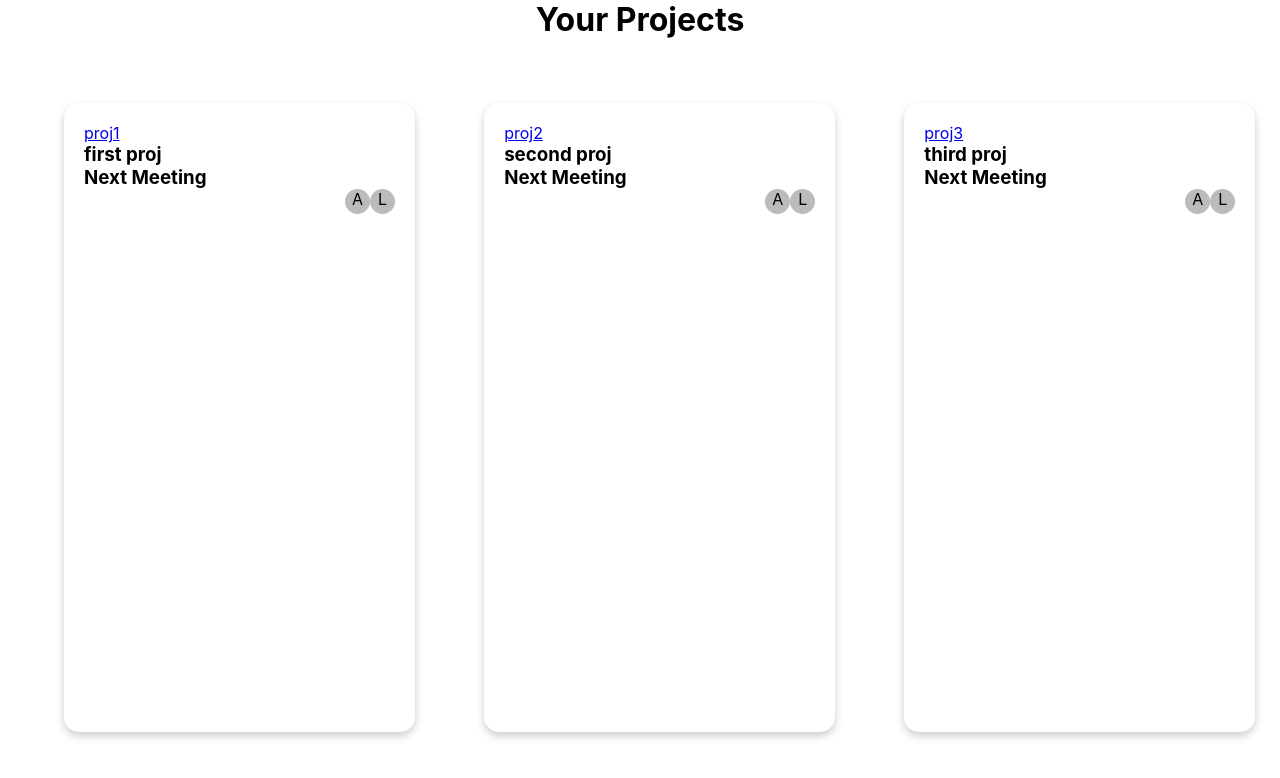
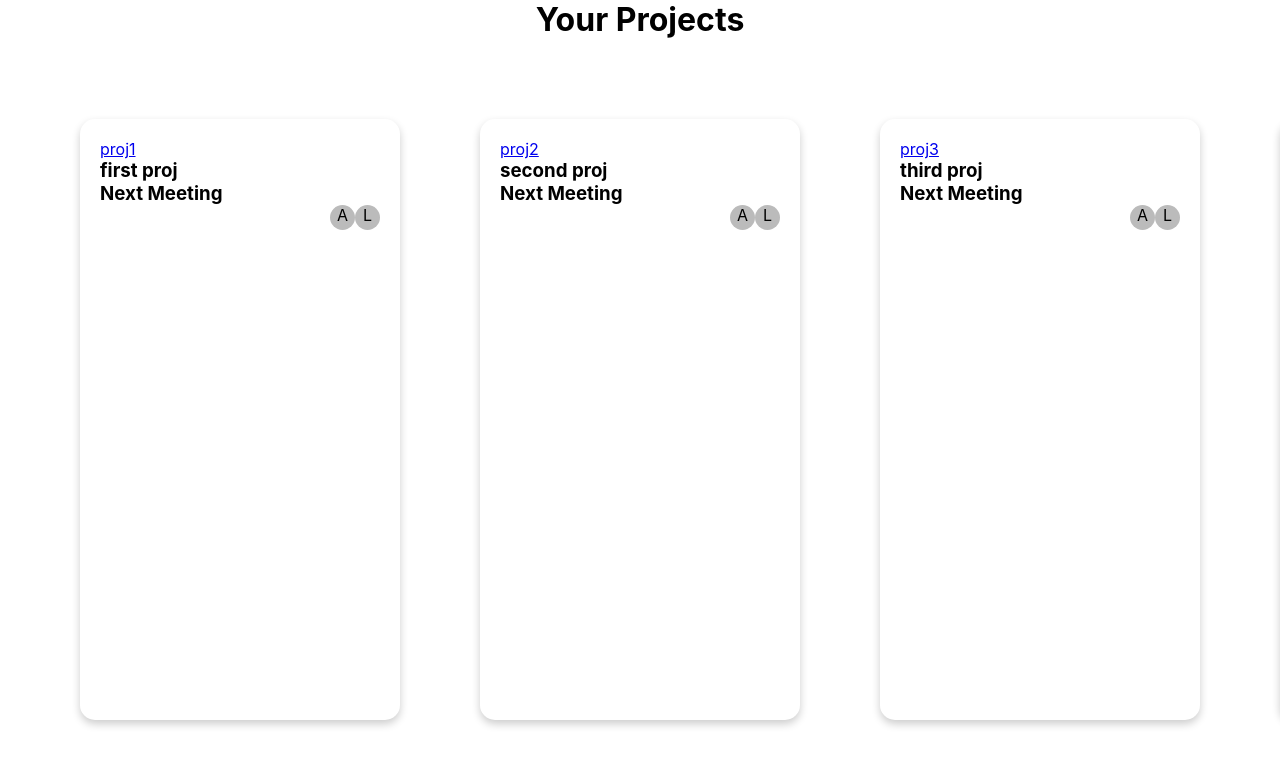
Before and after one commit to leanmiguel/Sprint, a React (Create React App) app in the folder frontend/: page / in a window 1280 px wide. Shown: the top 778 px of the page. Built offline with nearby package versions, Linux system fonts and the light colour scheme; no server answers.

Commit message:
card sizing done

```diff
--- a/frontend/src/components/Home/Home.styles.js
+++ b/frontend/src/components/Home/Home.styles.js
@@ -1,22 +1,27 @@
-import styled from 'styled-components'
+import styled from "styled-components"
 
 export const ProjectsContainer = styled.div`
   height: 100%;
   overflow-x: auto;
-	padding: 5%;
+  padding: 6.25vw;
   white-space: nowrap;
   vertical-align: top;
 `
-export const Header = styled.h1`text-align: center;`
+export const Header = styled.h1`
+  text-align: center;
+`
 
 export const AddContainer = styled.div`
+  box-sizing: border-box;
   display: inline-flex;
   box-shadow: 0 4px 8px 0 rgba(0, 0, 0, 0.2);
   transition: 0.3s;
   padding: 20px;
-	height: 93%;
-	width: 27%;
+  height: fill-available;
+  width: 25vw;
   border-radius: 15px;
 `
 
-export const AddButton = styled.button`margin: auto;`
+export const AddButton = styled.button`
+  margin: auto;
+`
--- a/frontend/src/components/Home/Project.styles.js
+++ b/frontend/src/components/Home/Project.styles.js
@@ -1,6 +1,7 @@
-import styled from 'styled-components'
+import styled from "styled-components"
 
 export const ProjectContainer = styled.div`
+  box-sizing: border-box;
   display: inline-flex;
   vertical-align: top;
   flex-direction: column;
@@ -8,9 +9,9 @@ export const ProjectContainer = styled.div`
   box-shadow: 0 4px 8px 0 rgba(0, 0, 0, 0.2);
   transition: 0.3s;
   padding: 20px;
-	margin-right: 6%;
-	height: 93%;
-	width: 27%;
+  margin-right: 6.25vw;
+  height: fill-available;
+  width: 25vw;
   border-radius: 15px;
 `
 export const UsersContainer = styled.div`
```
Also changed, not shown: 1 other file (tests, documents, lock files or other folders). Lines whose indentation alone changed are shown as unchanged.
